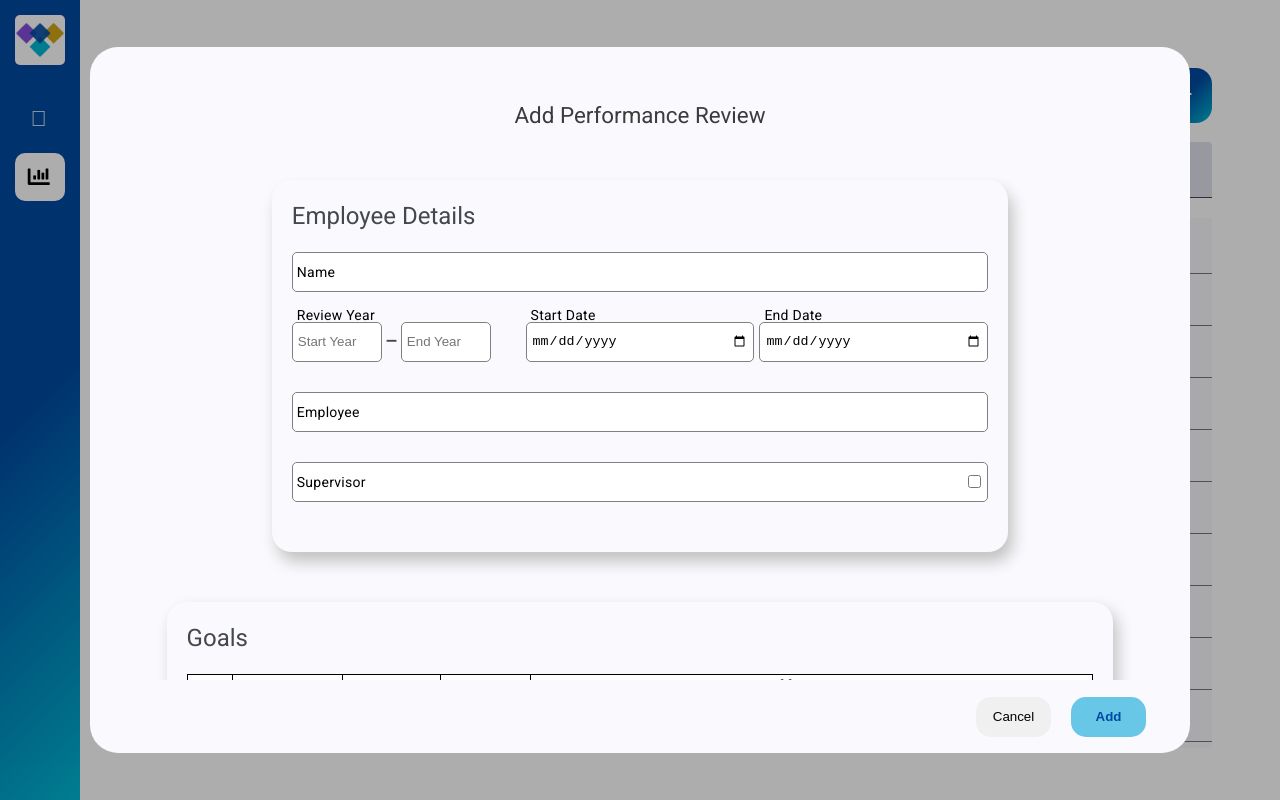
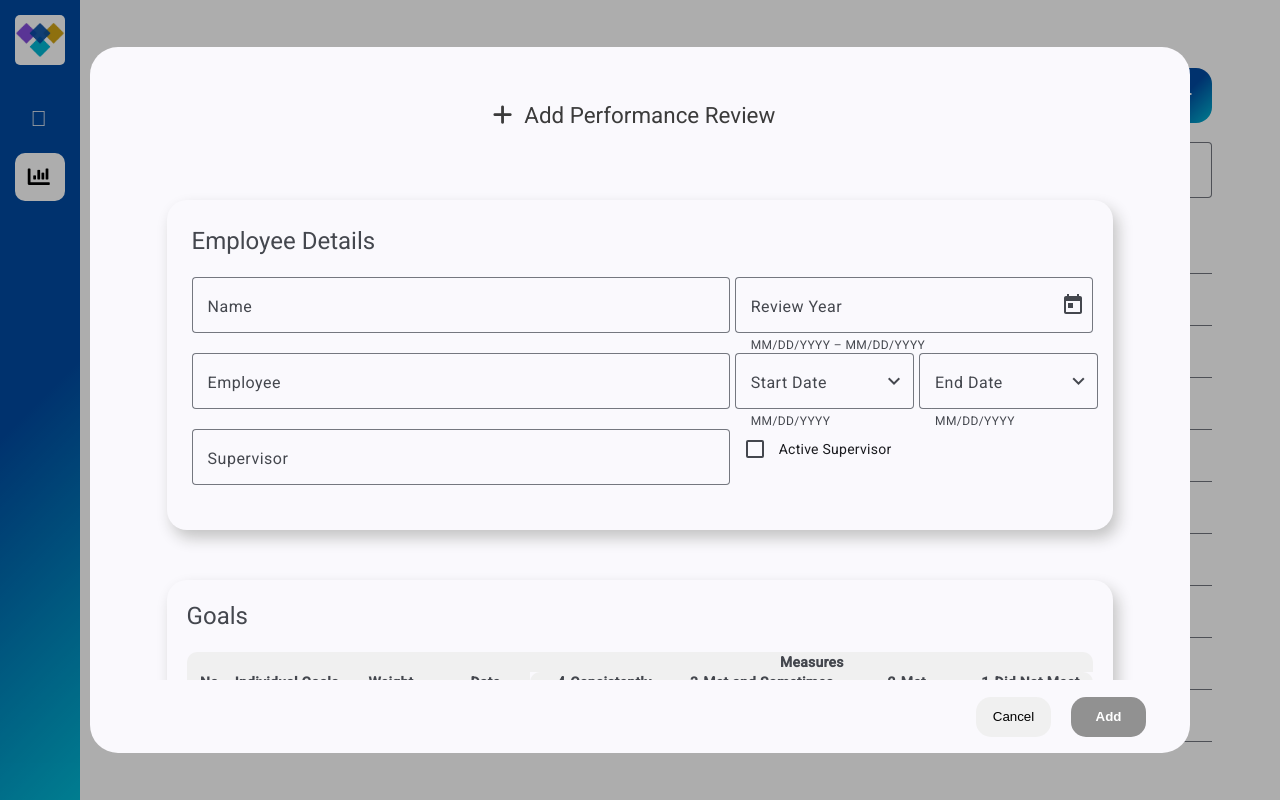
Before and after one commit to Kirifer/PMS.Web, an Angular app: page /performance in a window 1280 px wide. Both pictures are taken after typing "Sample" into the empty fields and a click on the button "add". Built offline with nearby package versions, Linux system fonts and the light colour scheme; some icons are missing.

Commit message:
updated perform rev

```diff
--- a/src/app/add-perform-rev/add-perform-rev.component.css
+++ b/src/app/add-perform-rev/add-perform-rev.component.css
@@ -6,21 +6,22 @@
     padding-bottom: 15px;
     font-size: 1.4em;
 
-    .fa-xmark {
-        transform: translateX(350px);
+    .fa-plus {
+        transform: translateX(-12px);
     }
 }
 
 
 
 .employee {
-    /* background-color: #eeeeee; */
-    box-shadow: 5px 10px 15px #c3c3c3;
+    box-shadow: 5px 8px 15px #c3c3c3;
     border-radius: 20px;
-    width: 70%;
-    padding: 20px;
+    width: 90%;
+    padding: 25px;
     margin: auto;
+    margin-top: 20px;
     margin-bottom: 50px;
+    position: relative;
 
     h6 {
         margin-bottom: 20px;
@@ -29,63 +30,38 @@
     .row {
         display: flex;
         gap: 5px;
+        justify-content: space-between;
 
-        .input-box {
-            position: relative;
-            width: 100%;
-            margin-bottom: 30px;
-
-            .hyphen {
-                padding: 4px;
-            }
-            .text {
-                width: 100%;
-                height: 40px;
-                border: 1px solid gray;
-                border-radius: 5px;
-                padding: 5px;
-            }
-            .review-year {
-                width: 90px;
-                height: 40px;
-                border: 1px solid gray;
-                border-radius: 5px;
-                padding: 5px;
+        .name-field {
+            flex: 0 0 60%;
         }
 
-            label {
-                position: absolute;
-                top: 50%;
-                left: 5px;
-                transform: translateY(-50%);
-                font-size: 1em;
-                color: black;
-                pointer-events: none;
-                transition: .5s;
+        .review-year-field {
+            flex: 0 0 40%;
         }
 
-            .date {
-                position: absolute;
-                top: -7px;
+        .employee-field {
+            flex: 0 0 60%;
         }
 
-            .check {
-                position: absolute;
-                bottom: 35%;
-                transform: translateX(-20px);
+        .date-field {
+            flex: 0 0 20%;
         }
-            input:focus ~ label,
-            input:valid ~ label {
-                top: -7px;
+
+        .supervisor-field {
+            flex: 0 0 60%;
         }
+
+        .active-supervisor-checkbox {
+            flex: 0 0 40%;
         }
+
     }
 }
 
 
 
 .goals {
-
     box-shadow: 5px 8px 15px #c3c3c3;
     border-radius: 20px;
     width: 90%;
@@ -105,17 +81,13 @@
         height: 400px;
         border-collapse: collapse;
         position: relative;
-        background-color: white;
+
     }
     tr:first-child th:nth-child(1){
         width: 5%;
     }
     th, td {
-        border: 1px solid black;
         text-align: center;
-    }
-    th {
-        background-color: rgb(255, 255, 255);
     }
     tbody input {
         outline: none;
@@ -126,11 +98,38 @@
         height: 100%;
 
     }
-    tbody td:nth-child(1) {
-        background-color: lightgray;
+    table, table th, table td{
+        border: none;
+    }
+    table thead tr{
+        background-color: #f0f0f0;
+    }
+    table tbody tr{
+        background-color: white;
+    }
+    table tbody tr:nth-child(even){
+        background-color: #f0f0f0;
     }
 
+    table tbody td select{
+        background: transparent;
     }
+
+    thead  th:first-child {
+        border-top-left-radius: 10px;
+    }
+    thead  th:last-child {
+        border-top-right-radius: 10px;
+    }
+    tbody tr:last-child td:first-child{
+        border-bottom-left-radius: 10px;
+    }
+    tbody tr:last-child td:last-child{
+        border-bottom-right-radius: 10px;
+    }
+}
+
+
 
 
 
@@ -151,7 +150,6 @@
         height: 400px;
         border-collapse: collapse;
         position: relative;
-        background-color: white;
     }
     h6 {
         margin-bottom: 20px;
@@ -161,11 +159,7 @@
         height: 50px;
     }
     th, td {
-        border: 1px solid black;
         text-align: center;
-    }
-    th {
-        background-color: lightgray;
     }
 
         tbody input {
@@ -174,14 +168,11 @@
             width: 100%;
             height: 100%;
             text-align: center;
+            background: transparent;
         }
 
         tbody select option {
             text-align: center;
-        }
-
-        thead th:nth-child(1) {
-            background-color: lightgray;
         }
 
         thead th:nth-child(3) {
@@ -196,10 +187,6 @@
             width: 20%;
         }
 
-        tbody td:nth-child(1) {
-            background-color: lightgray;
-        }
-
         thead th:last-child {
             width: 50%;
         }
@@ -210,8 +197,40 @@
             border: none;
             outline: none;
         }
+        table, table th, table td{
+            border: none;
+        }
+        table thead tr{
+            background-color: #f0f0f0;
+        }
+        table tbody tr{
+            background-color: white;
+        }
+        table tbody tr:nth-child(even){
+            background-color: #f0f0f0;
         }
 
+        table tbody td select{
+            background: transparent;
+        }
+
+        thead  th:first-child {
+            border-top-left-radius: 10px;
+        }
+        thead  th:last-child {
+            border-top-right-radius: 10px;
+        }
+        tbody tr:last-child td:first-child{
+            border-bottom-left-radius: 10px;
+        }
+        tbody tr:last-child td:last-child{
+            border-bottom-right-radius: 10px;
+        }
+
+
+
+
+}
 
 
 
@@ -256,8 +275,8 @@ mat-dialog-actions  {
         background-color: rgb(240, 240, 240);
     }
     .add{
-        background-color: hsla(195, 100%, 42%, 0.584);
-        color: #004ba3;
+        background-color: rgb(145, 145, 145);
+        color: white;
         font-weight: 700;
     }
 }
--- a/src/app/add-perform-rev/add-perform-rev.component.html
+++ b/src/app/add-perform-rev/add-perform-rev.component.html
@@ -1,5 +1,5 @@
 
-<h5 class="title">Add Performance Review</h5>
+<h5 class="title"><i class="fa-solid fa-plus"></i>Add Performance Review</h5>
 <!-- <i class="fa-solid fa-xmark"></i> -->
 
 
@@ -12,51 +12,64 @@
       <h6>Employee Details</h6>
 
       <div class="row">
-        <div class="input-box">
-          <input class="text" type="text" required />
-          <label>Name</label>
-        </div>
+        <mat-form-field class="name-field" appearance="outline">
+          <mat-label>Name</mat-label>
+          <input class="input-text" matInput>
+        </mat-form-field>
+
+
+        <mat-form-field class="review-year-field" appearance="outline">
+          <mat-label>Review Year</mat-label>
+          <mat-date-range-input [rangePicker]="picker">
+            <input matStartDate placeholder="Start date">
+            <input matEndDate placeholder="End date">
+          </mat-date-range-input>
+          <mat-hint>MM/DD/YYYY – MM/DD/YYYY</mat-hint>
+          <mat-datepicker-toggle matIconSuffix [for]="picker"></mat-datepicker-toggle>
+          <mat-date-range-picker #picker></mat-date-range-picker>
+        </mat-form-field>
+      </div>
+
+
+      <div class="row">
+        <mat-form-field class="employee-field" appearance="outline">
+          <mat-label>Employee</mat-label>
+          <input class="input-text" matInput>
+        </mat-form-field>
+
+        <mat-form-field class="date-field" appearance="outline">
+          <mat-label>Start Date</mat-label>
+          <input matInput [matDatepicker]="picker1">
+          <mat-hint>MM/DD/YYYY</mat-hint>
+          <mat-datepicker-toggle matIconSuffix [for]="picker1">
+            <mat-icon matDatepickerToggleIcon>keyboard_arrow_down</mat-icon>
+          </mat-datepicker-toggle>
+          <mat-datepicker #picker1></mat-datepicker>
+        </mat-form-field>
+
+        <mat-form-field class="date-field" appearance="outline">
+          <mat-label>End Date</mat-label>
+          <input matInput [matDatepicker]="picker2">
+          <mat-hint>MM/DD/YYYY</mat-hint>
+          <mat-datepicker-toggle matIconSuffix [for]="picker2">
+            <mat-icon matDatepickerToggleIcon>keyboard_arrow_down</mat-icon>
+          </mat-datepicker-toggle>
+          <mat-datepicker #picker2></mat-datepicker>
+        </mat-form-field>
+
       </div>
 
       <div class="row">
-        <div class="input-box">
-          <input class="review-year" type="number" id="startYear" name="startYear" min="2000" max="2050" step="1"
-            placeholder="Start Year">
-          <span class="hyphen"><strong>&mdash;</strong></span>
-          <input class="review-year" type="number" id="endYear" name="endYear" min="2000" max="2050" step="1"
-            placeholder="End Year">
-          <!-- <input type="number" id="year" name="year" min="2000" max="2050" step="1"> -->
-          <label class="date">Review Year</label>
-        </div>
+        <mat-form-field class="supervisor-field" appearance="outline">
+          <mat-label>Supervisor</mat-label>
+          <input matInput>
+        </mat-form-field>
 
-        <div class="input-box">
-          <input class="text" type="date" required />
-          <label class="date">Start Date</label>
-        </div>
-
-        <div class="input-box">
-          <input class="text" type="date" required />
-          <label class="date">End Date</label>
-        </div>
+        <mat-checkbox class="active-supervisor-checkbox">Active Supervisor</mat-checkbox>
       </div>
 
-      <div class="row">
-        <div class="input-box">
-          <input class="text" type="text" required />
-          <label>Employee</label>
-        </div>
-      </div>
-
-      <div class="row">
-        <div class="input-box">
-          <input class="text" type="text" required />
-          <label>Supervisor</label>
-          <input class="check" type="checkbox">
-        </div>
-      </div>
 
     </div>
-
     <!-- ------------Goals-------------- -->
     <div class="goals">
 
--- a/src/app/app.routes.ts
+++ b/src/app/app.routes.ts
@@ -6,7 +6,7 @@ import { PerformRevComponent } from './perform-rev/perform-rev.component';
 
 
 export const routes: Routes = [
-    {path: '', component: BodyComponent},
+    {path: '', redirectTo: 'login', pathMatch: 'full'},
     {path: 'dashboard', component: DashboardComponent},
     {path: 'login', component: LoginComponent},
     {path: 'performance', component: PerformRevComponent}
--- a/src/app/dashboard/dashboard.component.css
+++ b/src/app/dashboard/dashboard.component.css
@@ -58,7 +58,8 @@
  }
 
  mat-paginator {
-background-color: white; }
+background-color: white;
+}
  .mat-elevation-z8{
    box-shadow: none;
  }
--- a/src/app/perform-rev/perform-rev.component.css
+++ b/src/app/perform-rev/perform-rev.component.css
@@ -60,12 +60,19 @@
 }
 table {
     width: 100%;
+    background-color: white;
 }
 
 .mat-mdc-form-field {
     font-size: 14px;
     width: 100%;
 }
+
+
+
+
+
+
 
 
 
--- a/src/app/perform-rev/perform-rev.component.html
+++ b/src/app/perform-rev/perform-rev.component.html
@@ -8,7 +8,7 @@
       </button>
     </div>
 
-    <mat-form-field>
+    <mat-form-field appearance="outline">
       <mat-label>Search</mat-label>
       <input matInput (keyup)="applyFilter($event)" placeholder="Ex. Ash" #input>
     </mat-form-field>
--- a/src/index.html
+++ b/src/index.html
@@ -2,7 +2,7 @@
 <html lang="en">
 <head>
   <meta charset="utf-8">
-  <title>PerformanceManagementSystem</title>
+  <title>Performance Management System</title>
   <base href="/">
   <meta name="viewport" content="width=device-width, initial-scale=1">
   <link rel="icon" type="image/x-icon" href="images/logo.png">
```
Also changed, not shown: src/app/add-perform-rev/add-perform-rev.component.ts (+18 -1 lines). Lines whose indentation alone changed are shown as unchanged.
